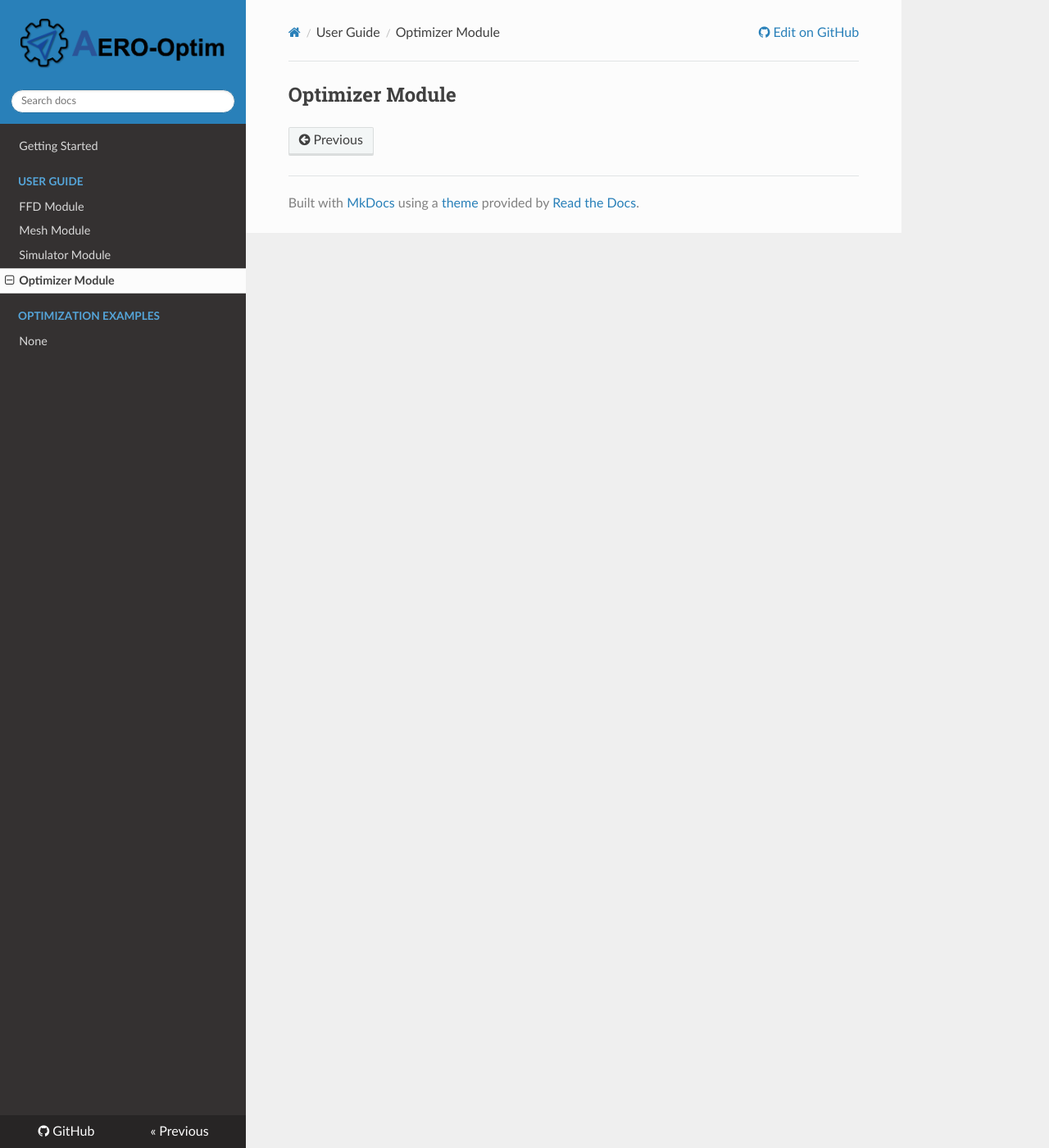
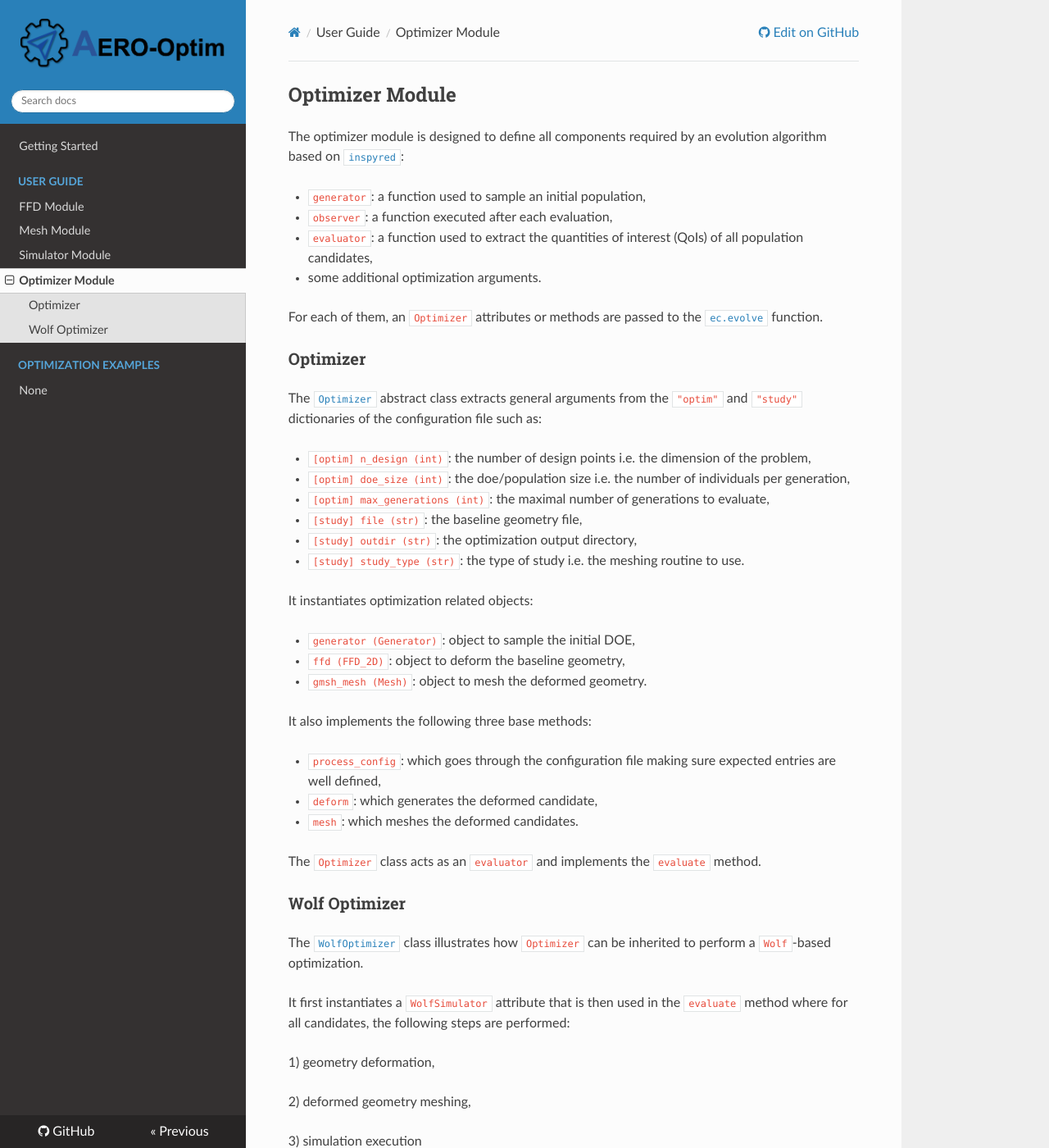
Before and after one commit to mschouler/aero-optim, an MkDocs documentation site: the page built from docs/optimizer.md, in a window 1280 px wide and 1400 px high. Shown: the whole window at 82% size. Built offline with MkDocs 1.6.1, drawn with Linux system fonts in a browser that asks for light colours; nearby versions of some CDN libraries; some of the changed text lies outside the part shown.

Commit message:
CHORES - enhance documentation

```diff
--- a/docs/optimizer.md
+++ b/docs/optimizer.md
@@ -1 +1,46 @@
 ## Optimizer Module
+The optimizer module is designed to define all components required by an evolution algorithm based on [`inspyred`](https://inspyred.readthedocs.io/en/latest/):
+
+- `generator`: a function used to sample an initial population,
+- `observer`: a function executed after each evaluation,
+- `evaluator`: a function used to extract the quantities of interest (QoIs) of all population candidates,
+- some additional optimization arguments.
+
+For each of them, an `Optimizer` attributes or methods are passed to the [`ec.evolve`](https://inspyred.readthedocs.io/en/latest/reference.html#ec-evolutionary-computation-framework) function.
+
+### Optimizer
+The [`Optimizer`](https://github.com/mschouler/aero-optim/blob/add-docs/src/ins_optimizer.py#L21-L145) abstract class extracts general arguments from the `"optim"` and `"study"` dictionaries of the configuration file such as:
+
+- `[optim] n_design (int)`: the number of design points i.e. the dimension of the problem,
+- `[optim] doe_size (int)`: the doe/population size i.e. the number of individuals per generation,
+- `[optim] max_generations (int)`: the maximal number of generations to evaluate,
+- `[study] file (str)`: the baseline geometry file,
+- `[study] outdir (str)`: the optimization output directory,
+- `[study] study_type (str)`: the type of study i.e. the meshing routine to use.
+
+It instantiates optimization related objects:
+
+- `generator (Generator)`: object to sample the initial DOE,
+- `ffd (FFD_2D)`: object to deform the baseline geometry,
+- `gmsh_mesh (Mesh)`: object to mesh the deformed geometry.
+
+It also implements the following three base methods:
+
+- `process_config`: which goes through the configuration file making sure expected entries are well defined,
+- `deform`: which generates the deformed candidate,
+- `mesh`: which meshes the deformed candidates.
+
+The `Optimizer` class acts as an `evaluator` and implements the `evaluate` method.
+
+### Wolf Optimizer
+The [`WolfOptimizer`](https://github.com/mschouler/aero-optim/blob/add-docs/src/ins_optimizer.py#L148-L186) class illustrates how `Optimizer` can be inherited to perform a `Wolf`-based optimization.
+
+It first instantiates a `WolfSimulator` attribute that is then used in the `evaluate` method where for all candidates, the following steps are performed:
+
+1) geometry deformation,
+
+2) deformed geometry meshing,
+
+3) simulation execution
+
+In the end, all simulations results are post-processed to extract the appropriate QoIs returned as a list of floats.
```
Also changed, not shown: docs/ffd.md (+2 -2 lines), docs/index.md (+1 -1 lines), docs/simulator.md (+6 -6 lines).
